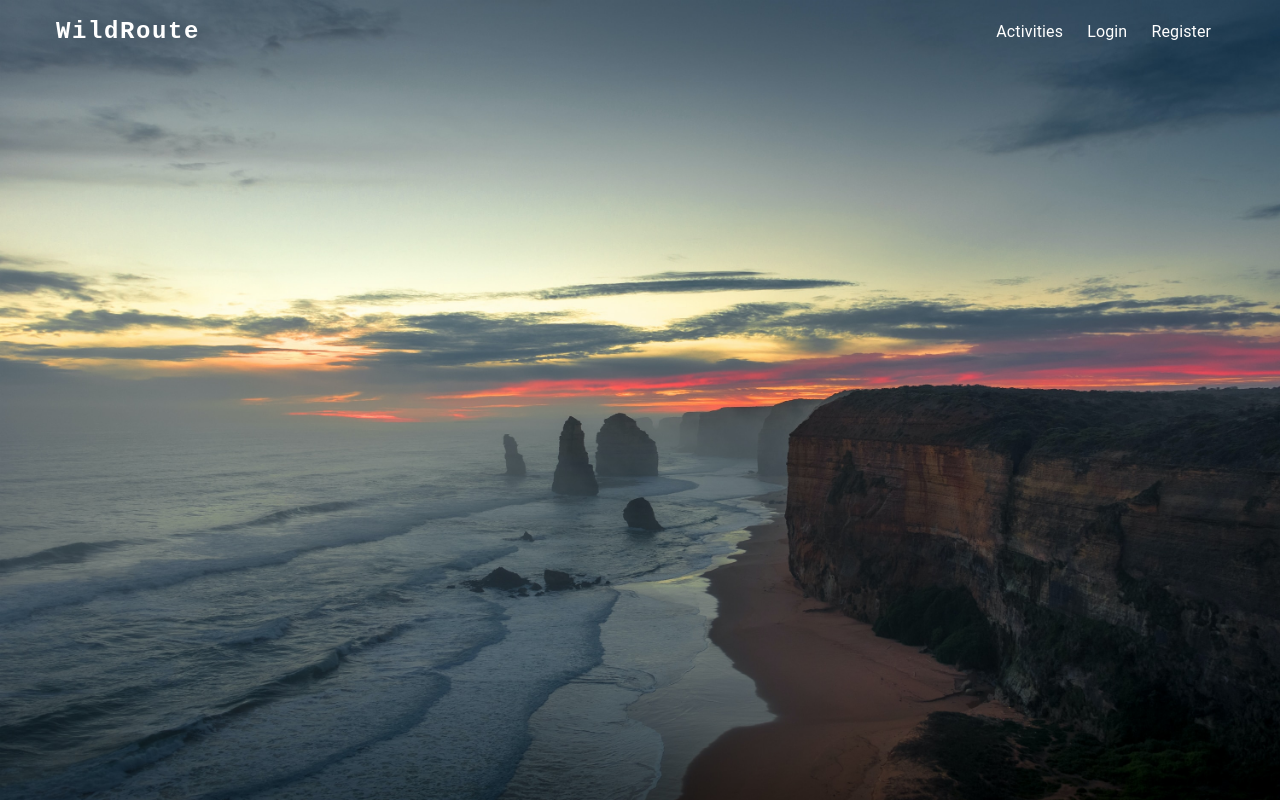
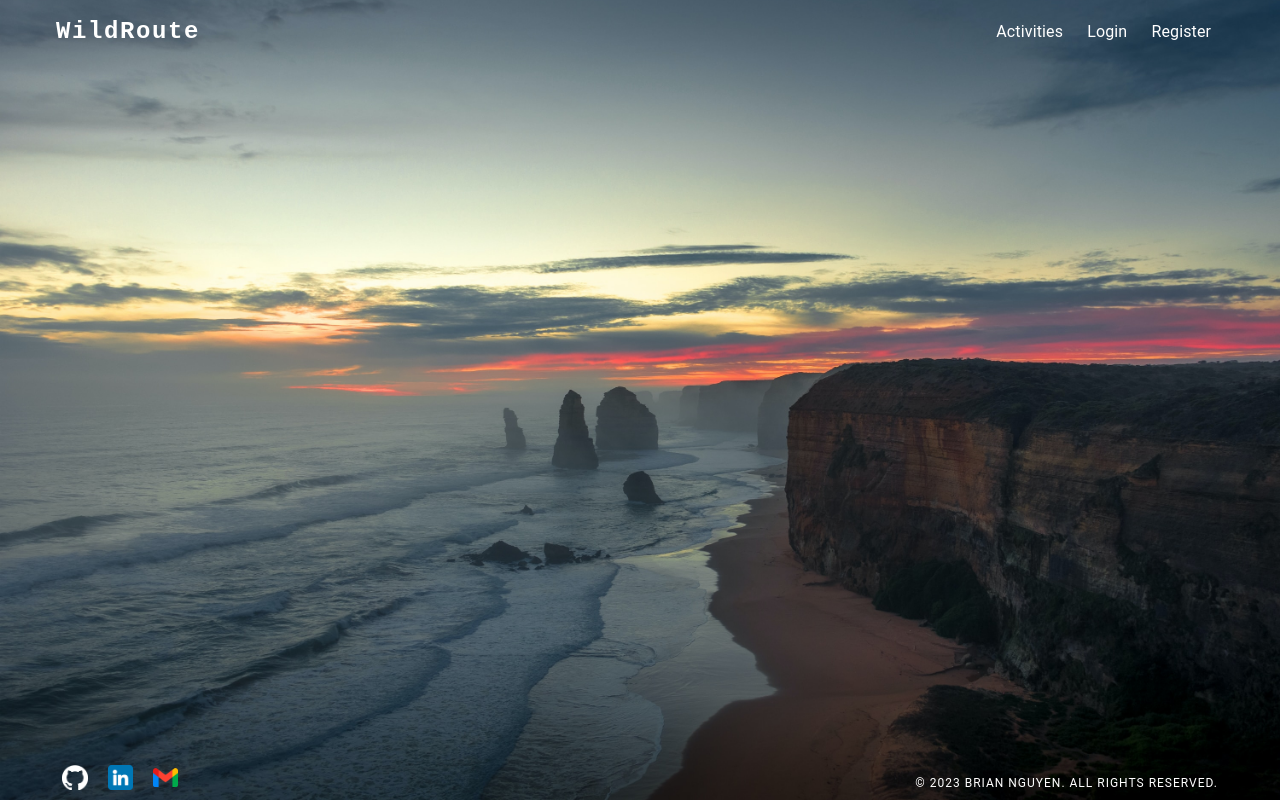
Before and after one commit to Brian3010/WildRoute, a React (Vite) app in the folder frontend/: page / in a window 1280 px wide. Built offline with nearby package versions, Linux system fonts and the light colour scheme; no server answers.

Commit message:
finishing final touch

```diff
--- a/frontend/src/assets/HomePage.css
+++ b/frontend/src/assets/HomePage.css
@@ -2,6 +2,7 @@
   background-image: url('../images/homepage-background.jpg');
   background-repeat: no-repeat;
   background-size: cover;
+  background-position: center;
   width: 100%;
   height: 100vh;
 }
--- a/frontend/src/components/Footer.tsx
+++ b/frontend/src/components/Footer.tsx
@@ -1,28 +1,43 @@
 import { Box, Typography } from '@mui/material';
+import { CSSProperties } from 'react';
+import { useLocation } from 'react-router-dom';
 import '../assets/Footer.css';
 import socialMediaIcons from '../images/socialMediaIcons';
 
+const footerStyle: CSSProperties | undefined = {
+  position: 'absolute',
+  bottom: 0,
+  right: 0,
+  left: 0,
+  backgroundColor: 'transparent',
+};
+
 function Footer() {
+  const location = useLocation();
+
   return (
     <Box
       component={'footer'}
       sx={{
-        marginTop: 'auto',
-        padding: '10px',
+        marginTop: '80px',
+        paddingLeft: '2.5vw',
+        paddingRight: '2.5vw',
         // textAlign: 'center',
         backgroundColor: '#121212',
         color: '#fff',
       }}
+      style={location.pathname === '/' ? footerStyle : undefined}
     >
       <Box
         sx={{
           display: 'flex',
           justifyContent: { xs: 'center', sm: 'space-between' },
-          padding: '0 50px 0 50px',
+          padding: '10px 30px 0 30px',
           flexWrap: 'wrap',
         }}
       >
         <Box>
+          {location.pathname !== '/' && (
             <Typography
               variant="h6"
               sx={{
@@ -33,6 +48,7 @@ function Footer() {
             >
               WildRoute
             </Typography>
+          )}
           <Box component={'div'} className="social-media-container">
             <a href="https://github.com/Brian3010" target="_blank">
               <img src={socialMediaIcons.GitHubIcon} alt="GitHub icon" />
--- a/frontend/src/components/Layout.tsx
+++ b/frontend/src/components/Layout.tsx
@@ -28,7 +28,7 @@ function Layout() {
       <main className="main-container">
         <Outlet />
       </main>
-      {location.pathname !== '/' && <Footer />}
+      <Footer />
     </>
   );
 }
--- a/frontend/src/components/NavigationBar.tsx
+++ b/frontend/src/components/NavigationBar.tsx
@@ -188,11 +188,12 @@ function NavigationBar() {
             variant="h5"
             noWrap
             component="a"
-            href=""
+            href="/"
             sx={{
               mr: 2,
               display: { xs: 'flex', md: 'none' },
               flexGrow: 1,
+
               fontFamily: 'monospace',
               fontWeight: 700,
               letterSpacing: '.1rem',
--- a/frontend/src/pages/RegisterPage/index.tsx
+++ b/frontend/src/pages/RegisterPage/index.tsx
@@ -111,7 +111,7 @@ function RegisterPage() {
 
   return (
     <>
-      <Container maxWidth="sm">
+      <Container maxWidth="sm"  sx={{marginTop:4}}>
         <Paper elevation={1} sx={{ padding: 4 }}>
           <Box textAlign={'center'}>
             <Typography variant="h2" fontSize={'24px'} fontWeight={700} margin={'0 0 9px'}>
--- a/frontend/src/pages/activityDetailPage/index.tsx
+++ b/frontend/src/pages/activityDetailPage/index.tsx
@@ -57,7 +57,7 @@ function Activity() {
   if (actyDetail) {
     return (
       <>
-        <Container maxWidth="lg">
+        <Container maxWidth="lg"  sx={{marginTop:4}}>
           <ActyDetailDisplay actyData={actyDetail} onRatingChanged={onRatingChanged} />
         </Container>
       </>
--- a/frontend/src/pages/activityListPage/index.tsx
+++ b/frontend/src/pages/activityListPage/index.tsx
@@ -144,7 +144,7 @@ function ActivityList() {
 
   console.log({ actyData });
   return (
-    <Container maxWidth="xl">
+    <Container maxWidth="xl" sx={{marginTop:4}}>
       <MapBox markerDetail={markerDetailRef.current} style={{ height: '500px',borderRadius:'6px' }} />
       <ActivitySearchInputs searchChange={searchBarOnChange} checkBoxChange={checkBoxOnChange} />
       <Grid container spacing={2}>
--- a/frontend/src/pages/editPage/index.tsx
+++ b/frontend/src/pages/editPage/index.tsx
@@ -61,7 +61,7 @@ export default function EditActivity() {
   if (isLoading) return <CircularProgress className="loader" color="inherit" />;
 
   return editData ? (
-    <Container maxWidth="sm">
+    <Container maxWidth="sm"  sx={{marginTop:4}}>
       {/* <h1>render edit form here activity id is {actyId}</h1> */}
       <Paper variant="outlined" sx={{ padding: 3 }}>
         <Typography component="h1" variant="h4" align="center" marginBottom={5}>
--- a/frontend/src/pages/loginPage/index.tsx
+++ b/frontend/src/pages/loginPage/index.tsx
@@ -110,7 +110,7 @@ export default function LoginPage() {
   const handleShowPassword = () => setShowPassword(!showPassword);
 
   return (
-    <Container maxWidth="sm">
+    <Container maxWidth="sm"  sx={{marginTop:4}}>
       <Paper elevation={1} sx={{ padding: 4 }}>
         <Box textAlign={'center'}>
           <Typography variant="h2" fontSize={'24px'} fontWeight={700} margin={'0 0 9px'}>
--- a/frontend/src/pages/newPage/index.tsx
+++ b/frontend/src/pages/newPage/index.tsx
@@ -4,7 +4,7 @@ import NewForm from './NewForm';
 /** Component */
 function NewActivity() {
   return (
-    <Container maxWidth="sm">
+    <Container maxWidth="sm"  sx={{marginTop:4}}>
       <Paper variant="outlined" sx={{ padding: 3 }}>
         <Typography component="h1" variant="h4" align="center" marginBottom={5}>
           Create New Activity
```
Lines whose indentation alone changed are shown as unchanged.
